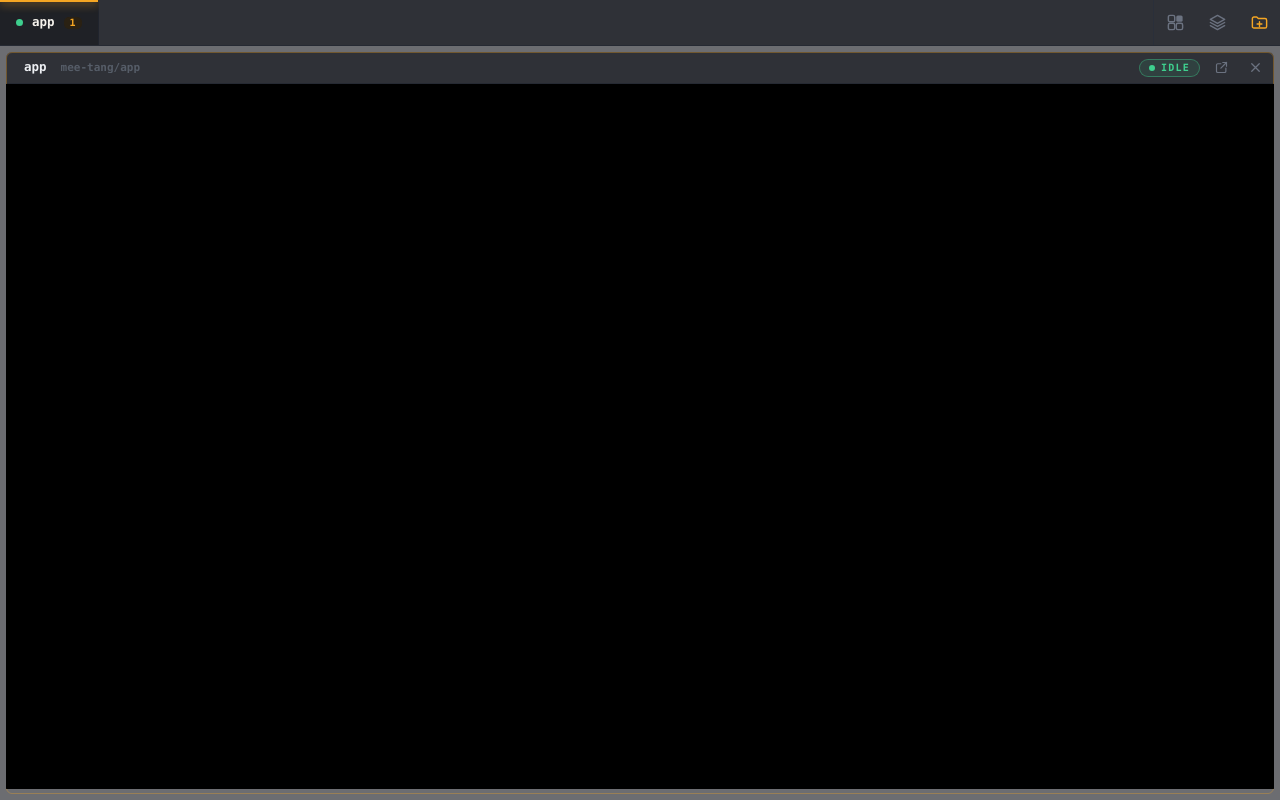
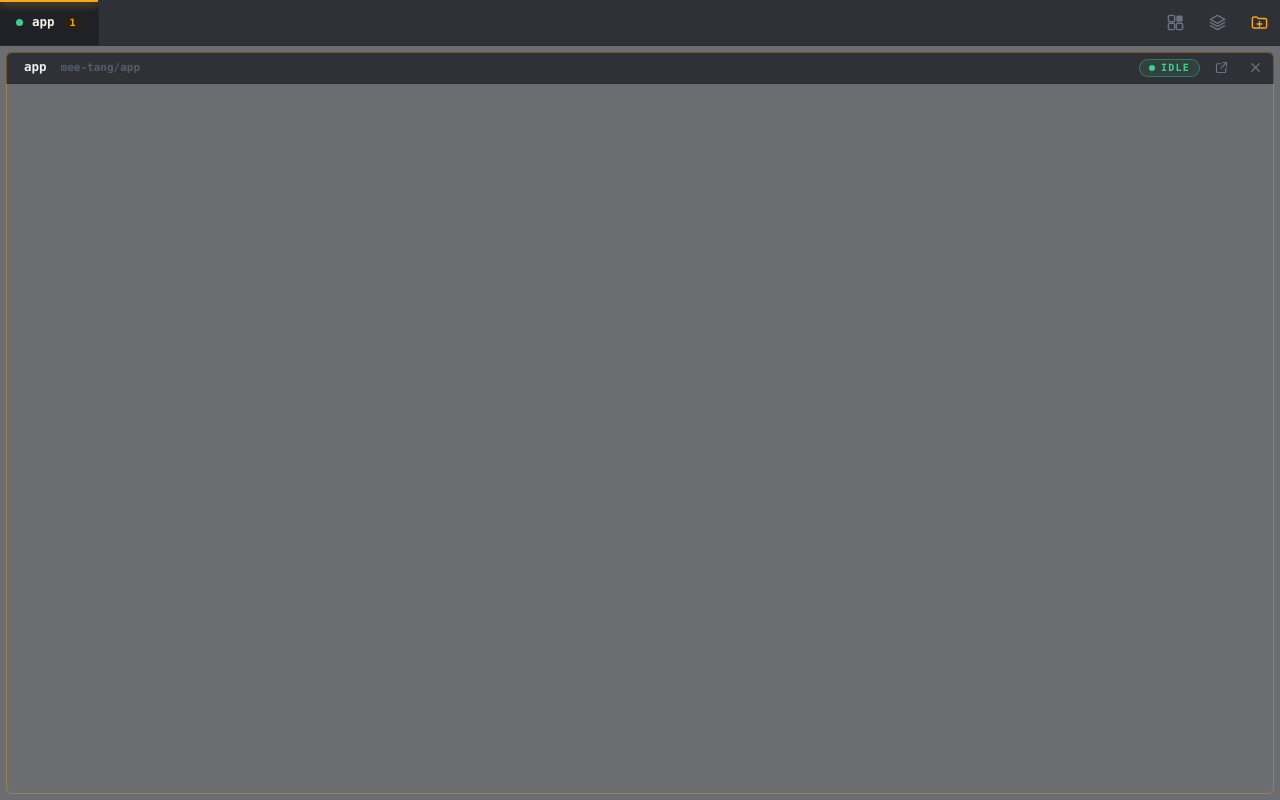
Before and after one commit to mamat1123/Cockpit, a React (Vite) app: page / in a window 1280 px wide. Built offline with nearby package versions, Linux system fonts and the light colour scheme.

Commit message:
fix(ui): force xterm viewport transparent — was the opaque layer blocking the window blur

```diff
--- a/src/components/TerminalPane.css
+++ b/src/components/TerminalPane.css
@@ -58,3 +58,10 @@
   .cockpit-pane { transition: none; }
   .cockpit-pane.is-drop-target .cockpit-pane__drop::after { animation: none; }
 }
+
+/* Let the window vibrancy show through the terminal: xterm paints an opaque theme
+   background on .xterm-viewport even with allowTransparency — force it transparent so
+   the translucent cockpit background (and macOS blur) shows behind the text. */
+.xterm,
+.xterm .xterm-viewport,
+.xterm .xterm-screen { background-color: transparent !important; }
```
